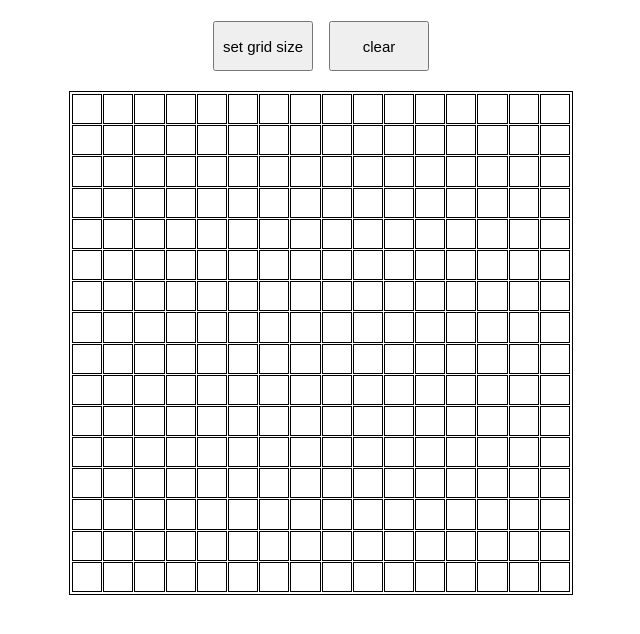
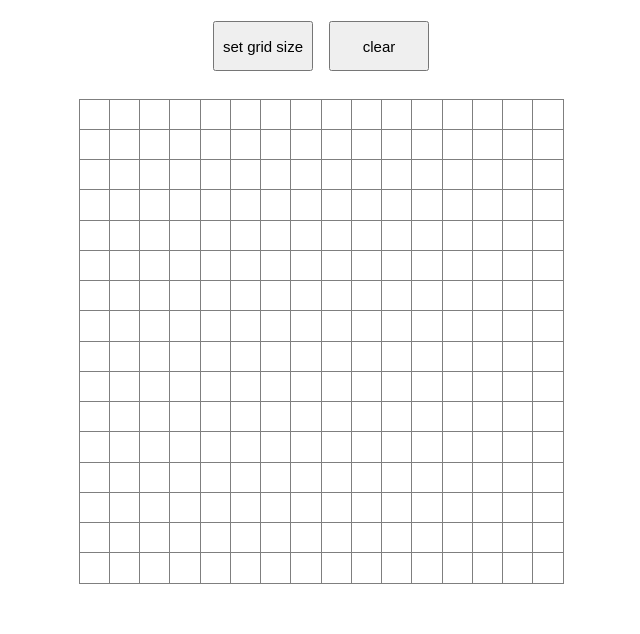
Before and after one commit to jc-2502/etch-a-sketch, a plain HTML site: page index.html in a window 1280 px wide. Shown: the part 68-702 px from the top of the page, without its empty margins (319-959 px from the left). Drawn offline with Linux system fonts and the light colour scheme.

Commit message:
Adjust appearance of grid
Remove gaps between squares
Remove border and padding from grid container

Reduce thickness of grid lines:
Only top and left borders are drawn for all squares
Add conditions in createGrid to check if
square is on right or bottom of grid
and draw right / bottom borders for those squares

Also change opacity of borders to 0.5

```diff
--- a/etch-a-sketch.js
+++ b/etch-a-sketch.js
@@ -15,17 +15,22 @@ function createGrid () {
   clearGrid();
 
   const numSquares = gridSize ** 2;
-  const squareSize = ((500 - 2 - (gridSize - 1) - (gridSize * 2)) / gridSize) + 'px';
-  // 500 width of grid container,
-  // 2 for grid container padding,
-  // grid-Size - 1 for gaps between squares,
-  // gridSize * 2 for borders of squares
+  const squareSize = ((500 - (gridSize * 2)) / gridSize) + 'px';
+  // 500 width of grid container, gridSize * 2 for borders of squares
 
   for (let i = 0; i < numSquares; i++) {
     const square = document.createElement('div');
     square.classList.add('grid-square');
     square.style.width = squareSize;
     square.style.height = squareSize;
+
+    if ((i + 1) % gridSize === 0) {
+      square.classList.add('grid-square-right');
+    }
+    if (numSquares - i <= gridSize) {
+      square.classList.add('grid-square-bottom');
+    }
+
     gridContainer.appendChild(square);
   }
 
--- a/style.css
+++ b/style.css
@@ -6,13 +6,13 @@ body, .controls, #grid-container {
   display: flex;
 }
 
-.controls, #grid-container {
-  justify-content: center;
-}
-
 body {
   flex-direction: column;
   align-items: center;
+}
+
+.controls, #grid-container {
+  justify-content: center;
 }
 
 h1 {
@@ -33,14 +33,20 @@ h1 {
 #grid-container {
   margin-top: 20px;
   flex-wrap: wrap;
-  gap: 1px;
   align-content: center;
   width: 500px;
   height: 500px;
-  border: 1px solid;
-  padding: 1px;
 }
 
 .grid-square {
-  border: 1px solid;
+  border-top: 1px solid rgba(0, 0, 0, 0.5);
+  border-left: 1px solid rgba(0, 0, 0, 0.5);
 }
+
+.grid-square-bottom {
+  border-bottom: 1px solid rgba(0, 0, 0, 0.5);
+}
+
+.grid-square-right {
+  border-right: 1px solid rgba(0, 0, 0, 0.5);
+}
```
